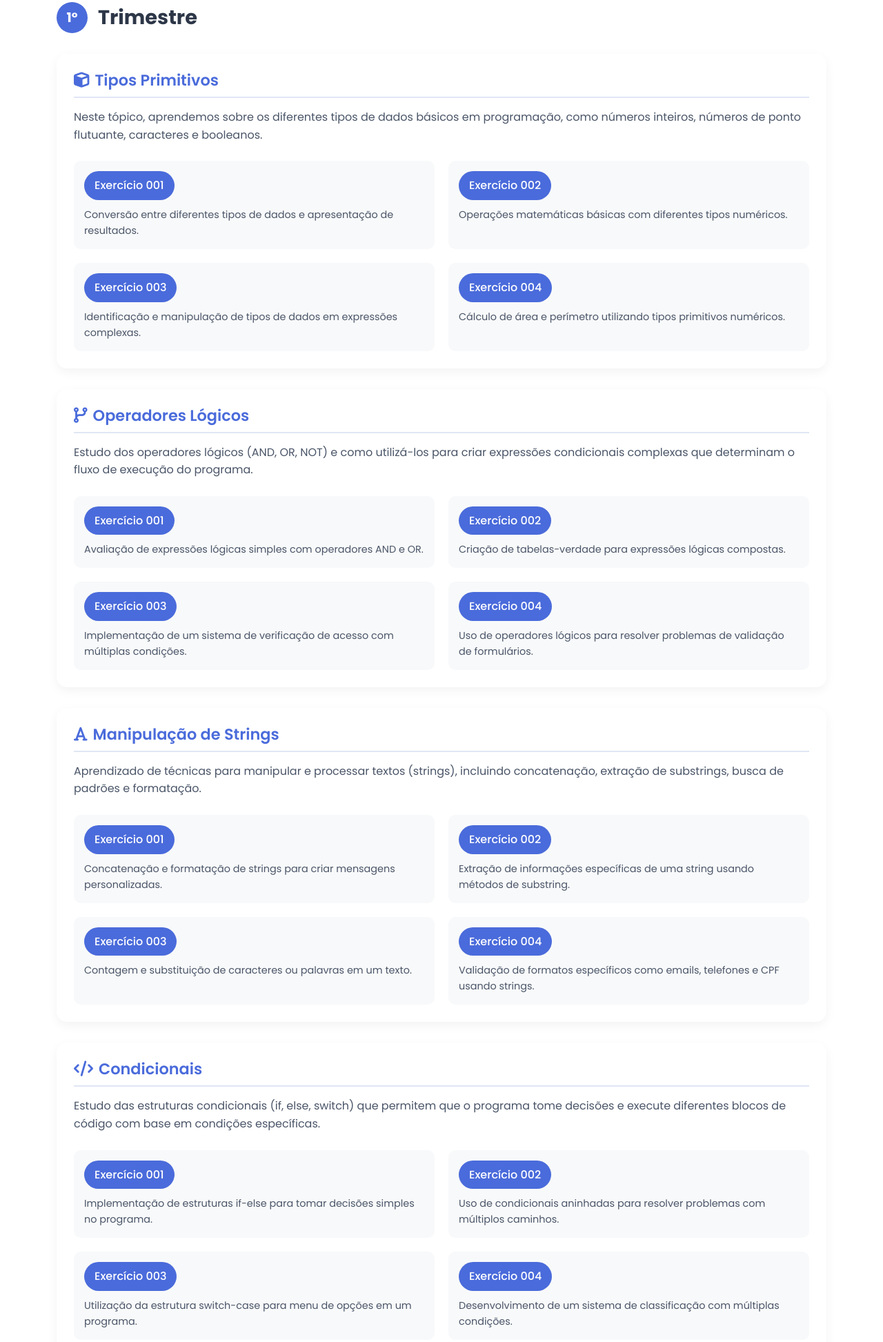
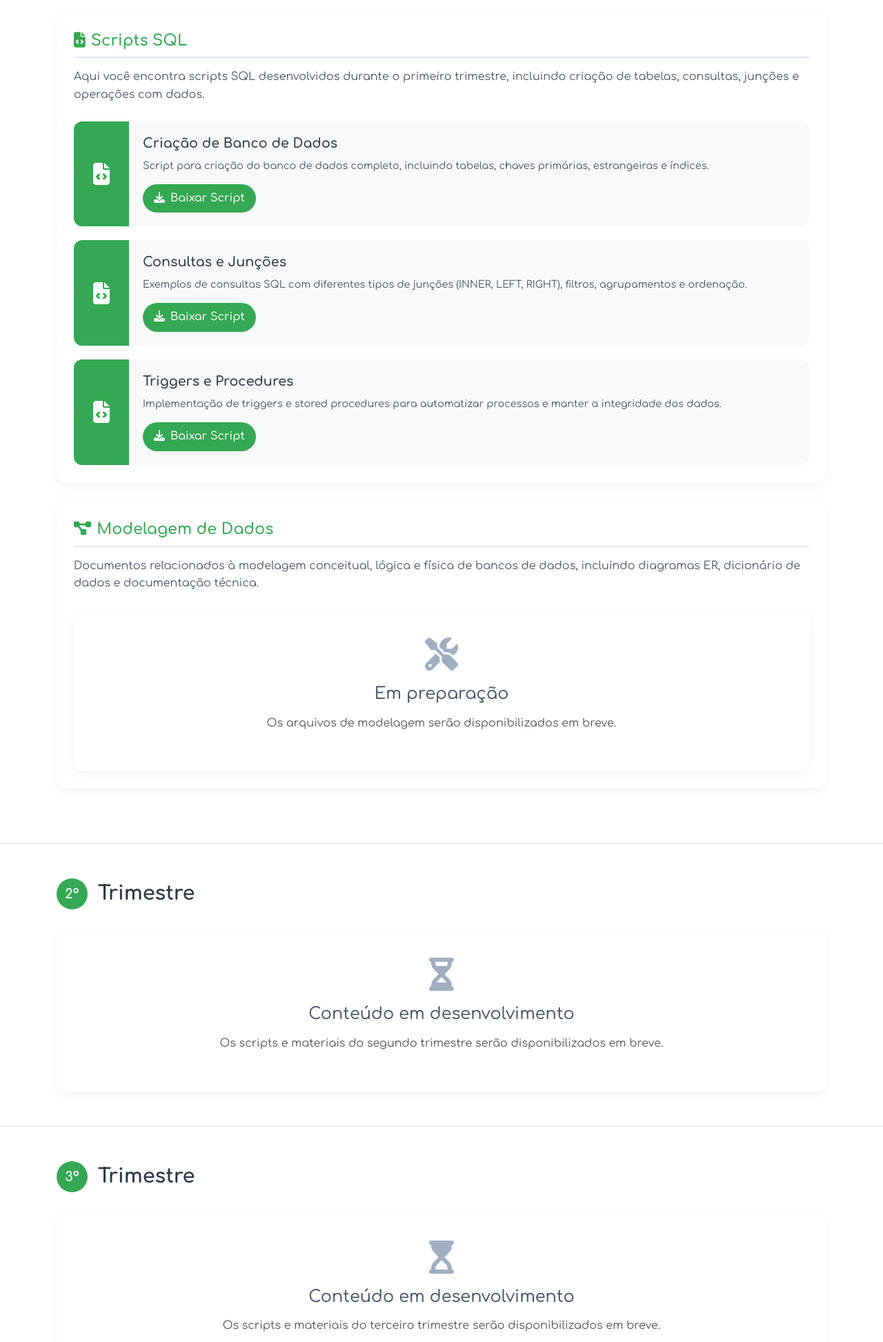
Before and after one commit to anajulia0405/Ana-Julia-, a plain HTML site: page sistemas.html in a window 1280 px wide. Shown: the part 753-2698 px from the top of the page at 69% size. Drawn offline with nearby package versions, Linux system fonts and the light colour scheme.

Commit message:
Update sistemas.html

```diff
--- a/sistemas.html
+++ b/sistemas.html
@@ -3,33 +3,36 @@
 <head>
     <meta charset="UTF-8">
     <meta name="viewport" content="width=device-width, initial-scale=1.0">
-    <title>Programação e Desenvolvimento de Sistemas</title>
+    <title>Banco de Dados</title>
     <!-- Bootstrap CSS -->
     <link rel="stylesheet" href="https://cdn.jsdelivr.net/npm/bootstrap@5.3.0/dist/css/bootstrap.min.css">
     <!-- Font Awesome para ícones -->
     <link rel="stylesheet" href="https://cdnjs.cloudflare.com/ajax/libs/font-awesome/6.4.0/css/all.min.css">
     <!-- Google Fonts -->
-    <link rel="stylesheet" href="https://fonts.googleapis.com/css2?family=Poppins:wght@300;400;500;600;700&display=swap">
+    <link rel="preconnect" href="https://fonts.googleapis.com">
+    <link rel="preconnect" href="https://fonts.gstatic.com" crossorigin>
+    <link href="https://fonts.googleapis.com/css2?family=Comfortaa:wght@300;400;500;600;700&family=Poppins:wght@300;400;500;600;700&display=swap" rel="stylesheet">
     <!-- CSS personalizado -->
-    <link rel="stylesheet" href="css/sistemas.css">
     <link rel="stylesheet" href="css/styles.css">
-
+    <link rel="stylesheet" href="css/banco-dados.css">
 </head>
 <body>
     <header class="fixed-top shadow-sm">
         <nav class="navbar navbar-expand-lg navbar-light">
             <div class="container">
-                <a class="navbar-brand fw-bold" href="index.html">Nome do Estudante</a>
+                <a class="navbar-brand fw-bold" href="index.html">
+                    <i class="fas fa-heart me-2"></i>Nome do Estudante
+                </a>
                 <button class="navbar-toggler" type="button" data-bs-toggle="collapse" data-bs-target="#navbarNav">
                     <span class="navbar-toggler-icon"></span>
                 </button>
                 <div class="collapse navbar-collapse justify-content-end" id="navbarNav">
                     <ul class="navbar-nav">
                         <li class="nav-item">
-                            <a href="sistemas.html" class="nav-link menu-item active"><i class="fas fa-laptop-code me-2"></i>Prog. Des. Sistemas</a>
+                            <a href="sistemas.html" class="nav-link menu-item"><i class="fas fa-laptop-code me-2"></i>Prog. Sistemas</a>
                         </li>
                         <li class="nav-item">
-                            <a href="banco-dados.html" class="nav-link menu-item"><i class="fas fa-database me-2"></i>Banco de Dados</a>
+                            <a href="banco-dados.html" class="nav-link menu-item active"><i class="fas fa-database me-2"></i>Banco de Dados</a>
                         </li>
                         <li class="nav-item">
                             <a href="#" class="nav-link menu-item"><i class="fas fa-mobile-alt me-2"></i>Prog. Mobile</a>
@@ -45,16 +48,21 @@
         <section class="discipline-intro">
             <div class="container text-center">
                 <div class="discipline-image-container">
-                    <img src="img/sistemas.jpg" alt="Programação e Desenvolvimento de Sistemas" class="discipline-image">
+                    <img src="img/bdados.jpg" alt="Banco de Dados" class="discipline-image">
+                    <div class="hearts-decoration">
+                        <i class="fas fa-heart"></i>
+                        <i class="fas fa-heart"></i>
+                        <i class="fas fa-heart"></i>
                     </div>
-                <h1 class="display-5 fw-bold mt-4">Programação no Desenvolvimento de Sistemas</h1>
+                </div>
+                <h1 class="display-5 fw-bold mt-4">Banco de Dados</h1>
                 <div class="row justify-content-center">
                     <div class="col-md-8">
                         <p class="lead">
-                            Esta disciplina aborda os fundamentos da programação de computadores e o desenvolvimento
-                            de sistemas, utilizando linguagens modernas e metodologias atuais. Exploramos desde
-                            conceitos básicos como tipos de dados e estruturas de controle até técnicas avançadas
-                            de desenvolvimento de software em Python.
+                            Esta disciplina aborda os fundamentos de bancos de dados, incluindo modelagem,
+                            normalização, linguagem SQL e administração de SGBDs. Aprenda a projetar, implementar e
+                            consultar bancos de dados relacionais, habilidades essenciais para o desenvolvimento
+                            de aplicações modernas e gestão eficiente de dados.
                         </p>
                     </div>
                 </div>
@@ -65,130 +73,80 @@
         <section class="trimester-section" id="trimestre1">
             <div class="container">
                 <h2 class="trimester-title">
-                    <span class="trimester-badge">1º</span> Trimestre
+                    <span class="trimester-badge bg-soft-green">1º</span> Trimestre
                 </h2>
 
-                <!-- Tópico: Tipos Primitivos -->
-                <div class="topic-container">
-                    <h3 class="topic-title"><i class="fas fa-cube me-2"></i>Tipos Primitivos</h3>
+                <!-- Scripts SQL para Download -->
+                <div class="topic-container card-green">
+                    <h3 class="topic-title"><i class="fas fa-file-code me-2"></i>Scripts SQL</h3>
                     <p class="topic-description">
-                        Neste tópico, aprendemos sobre os diferentes tipos de dados básicos em programação,
-                        como números inteiros, números de ponto flutuante, caracteres e booleanos.
+                        Aqui você encontra scripts SQL desenvolvidos durante o primeiro trimestre,
+                        incluindo criação de tabelas, consultas, junções e operações com dados.
                     </p>
 
-                    <div class="exercises-container">
-                        <div class="exercise-card">
-                            <a href="#" class="exercise-btn">Exercício 001</a>
-                            <p class="exercise-description">Conversão entre diferentes tipos de dados e apresentação de resultados.</p>
+                    <div class="download-container">
+                        <div class="download-card">
+                            <div class="file-icon bg-soft-green">
+                                <i class="fas fa-file-code"></i>
+                            </div>
+                            <div class="download-content">
+                                <h4>Criação de Banco de Dados</h4>
+                                <p class="download-description">
+                                    Script para criação do banco de dados completo, incluindo tabelas,
+                                    chaves primárias, estrangeiras e índices.
+                                </p>
+                                <a href="downloads/criacao_bd.sql" class="download-btn btn-green" download>
+                                    <i class="fas fa-download me-2"></i>Baixar Script
+                                </a>
+                            </div>
                         </div>
 
-                        <div class="exercise-card">
-                            <a href="#" class="exercise-btn">Exercício 002</a>
-                            <p class="exercise-description">Operações matemáticas básicas com diferentes tipos numéricos.</p>
+                        <div class="download-card">
+                            <div class="file-icon bg-soft-green">
+                                <i class="fas fa-file-code"></i>
+                            </div>
+                            <div class="download-content">
+                                <h4>Consultas e Junções</h4>
+                                <p class="download-description">
+                                    Exemplos de consultas SQL com diferentes tipos de junções (INNER, LEFT, RIGHT),
+                                    filtros, agrupamentos e ordenação.
+                                </p>
+                                <a href="downloads/consultas.sql" class="download-btn btn-green" download>
+                                    <i class="fas fa-download me-2"></i>Baixar Script
+                                </a>
+                            </div>
                         </div>
 
-                        <div class="exercise-card">
-                            <a href="#" class="exercise-btn">Exercício 003</a>
-                            <p class="exercise-description">Identificação e manipulação de tipos de dados em expressões complexas.</p>
+                        <div class="download-card">
+                            <div class="file-icon bg-soft-green">
+                                <i class="fas fa-file-code"></i>
                             </div>
-
-                        <div class="exercise-card">
-                            <a href="ex004.html" class="exercise-btn">Exercício 004</a>
-                            <p class="exercise-description">Cálculo de área e perímetro utilizando tipos primitivos numéricos.</p>
+                            <div class="download-content">
+                                <h4>Triggers e Procedures</h4>
+                                <p class="download-description">
+                                    Implementação de triggers e stored procedures para automatizar processos
+                                    e manter a integridade dos dados.
+                                </p>
+                                <a href="downloads/triggers_procedures.sql" class="download-btn btn-green" download>
+                                    <i class="fas fa-download me-2"></i>Baixar Script
+                                </a>
+                            </div>
                         </div>
                     </div>
                 </div>
 
-                <!-- Tópico: Operadores Lógicos -->
-                <div class="topic-container">
-                    <h3 class="topic-title"><i class="fas fa-code-branch me-2"></i>Operadores Lógicos</h3>
+                <!-- Modelagem de Dados -->
+                <div class="topic-container card-green">
+                    <h3 class="topic-title"><i class="fas fa-project-diagram me-2"></i>Modelagem de Dados</h3>
                     <p class="topic-description">
-                        Estudo dos operadores lógicos (AND, OR, NOT) e como utilizá-los para criar expressões
-                        condicionais complexas que determinam o fluxo de execução do programa.
+                        Documentos relacionados à modelagem conceitual, lógica e física de bancos de dados,
+                        incluindo diagramas ER, dicionário de dados e documentação técnica.
                     </p>
 
-                    <div class="exercises-container">
-                        <div class="exercise-card">
-                            <a href="#" class="exercise-btn">Exercício 001</a>
-                            <p class="exercise-description">Avaliação de expressões lógicas simples com operadores AND e OR.</p>
-                        </div>
-
-                        <div class="exercise-card">
-                            <a href="#" class="exercise-btn">Exercício 002</a>
-                            <p class="exercise-description">Criação de tabelas-verdade para expressões lógicas compostas.</p>
-                        </div>
-
-                        <div class="exercise-card">
-                            <a href="#" class="exercise-btn">Exercício 003</a>
-                            <p class="exercise-description">Implementação de um sistema de verificação de acesso com múltiplas condições.</p>
-                        </div>
-
-                        <div class="exercise-card">
-                            <a href="#" class="exercise-btn">Exercício 004</a>
-                            <p class="exercise-description">Uso de operadores lógicos para resolver problemas de validação de formulários.</p>
-                        </div>
-                    </div>
-                </div>
-
-                <!-- Tópico: Manipulação de Strings -->
-                <div class="topic-container">
-                    <h3 class="topic-title"><i class="fas fa-font me-2"></i>Manipulação de Strings</h3>
-                    <p class="topic-description">
-                        Aprendizado de técnicas para manipular e processar textos (strings), incluindo concatenação,
-                        extração de substrings, busca de padrões e formatação.
-                    </p>
-
-                    <div class="exercises-container">
-                        <div class="exercise-card">
-                            <a href="#" class="exercise-btn">Exercício 001</a>
-                            <p class="exercise-description">Concatenação e formatação de strings para criar mensagens personalizadas.</p>
-                        </div>
-
-                        <div class="exercise-card">
-                            <a href="#" class="exercise-btn">Exercício 002</a>
-                            <p class="exercise-description">Extração de informações específicas de uma string usando métodos de substring.</p>
-                        </div>
-
-                        <div class="exercise-card">
-                            <a href="#" class="exercise-btn">Exercício 003</a>
-                            <p class="exercise-description">Contagem e substituição de caracteres ou palavras em um texto.</p>
-                        </div>
-
-                        <div class="exercise-card">
-                            <a href="#" class="exercise-btn">Exercício 004</a>
-                            <p class="exercise-description">Validação de formatos específicos como emails, telefones e CPF usando strings.</p>
-                        </div>
-                    </div>
-                </div>
-
-                <!-- Tópico: Condicionais -->
-                <div class="topic-container">
-                    <h3 class="topic-title"><i class="fas fa-code me-2"></i>Condicionais</h3>
-                    <p class="topic-description">
-                        Estudo das estruturas condicionais (if, else, switch) que permitem que o programa tome
-                        decisões e execute diferentes blocos de código com base em condições específicas.
-                    </p>
-
-                    <div class="exercises-container">
-                        <div class="exercise-card">
-                            <a href="#" class="exercise-btn">Exercício 001</a>
-                            <p class="exercise-description">Implementação de estruturas if-else para tomar decisões simples no programa.</p>
-                        </div>
-
-                        <div class="exercise-card">
-                            <a href="#" class="exercise-btn">Exercício 002</a>
-                            <p class="exercise-description">Uso de condicionais aninhadas para resolver problemas com múltiplos caminhos.</p>
-                        </div>
-
-                        <div class="exercise-card">
-                            <a href="#" class="exercise-btn">Exercício 003</a>
-                            <p class="exercise-description">Utilização da estrutura switch-case para menu de opções em um programa.</p>
-                        </div>
-
-                        <div class="exercise-card">
-                            <a href="#" class="exercise-btn">Exercício 004</a>
-                            <p class="exercise-description">Desenvolvimento de um sistema de classificação com múltiplas condições.</p>
-                        </div>
+                    <div class="coming-soon-container">
+                        <i class="fas fa-tools coming-soon-icon"></i>
+                        <h3 class="coming-soon-text">Em preparação</h3>
+                        <p>Os arquivos de modelagem serão disponibilizados em breve.</p>
                     </div>
                 </div>
             </div>
@@ -198,12 +156,12 @@
         <section class="trimester-section" id="trimestre2">
             <div class="container">
                 <h2 class="trimester-title">
-                    <span class="trimester-badge">2º</span> Trimestre
+                    <span class="trimester-badge bg-soft-green">2º</span> Trimestre
                 </h2>
                 <div class="coming-soon-container">
                     <i class="fas fa-hourglass-half coming-soon-icon"></i>
                     <h3 class="coming-soon-text">Conteúdo em desenvolvimento</h3>
-                    <p>Os exercícios e materiais do segundo trimestre serão disponibilizados em breve.</p>
+                    <p>Os scripts e materiais do segundo trimestre serão disponibilizados em breve.</p>
                 </div>
             </div>
         </section>
@@ -212,12 +170,12 @@
         <section class="trimester-section" id="trimestre3">
             <div class="container">
                 <h2 class="trimester-title">
-                    <span class="trimester-badge">3º</span> Trimestre
+                    <span class="trimester-badge bg-soft-green">3º</span> Trimestre
                 </h2>
                 <div class="coming-soon-container">
                     <i class="fas fa-hourglass-start coming-soon-icon"></i>
                     <h3 class="coming-soon-text">Conteúdo em desenvolvimento</h3>
-                    <p>Os exercícios e materiais do terceiro trimestre serão disponibilizados em breve.</p>
+                    <p>Os scripts e materiais do terceiro trimestre serão disponibilizados em breve.</p>
                 </div>
             </div>
         </section>
@@ -225,12 +183,14 @@
 
     <footer>
         <div class="container">
+            <div class="footer-content">
                 <div class="text-center mb-4">
-                <h3>Conecte-se comigo</h3>
+                    <h3>Vamos conversar! <i class="fas fa-heart ms-2"></i></h3>
                     <div class="social-icons">
                         <a href="#" class="social-icon"><i class="fab fa-linkedin"></i></a>
                         <a href="#" class="social-icon"><i class="fab fa-github"></i></a>
                         <a href="#" class="social-icon"><i class="fab fa-instagram"></i></a>
+                        <a href="#" class="social-icon"><i class="fab fa-whatsapp"></i></a>
                     </div>
                 </div>
                 <div class="text-center">
@@ -238,7 +198,10 @@
                         <i class="fas fa-envelope me-2"></i>
                         <a href="mailto:aluno@escola.pr.gov.br">aluno@escola.pr.gov.br</a>
                     </p>
-                <p class="copyright">© 2025 Nome do Estudante. Todos os direitos reservados.</p>
+                    <p class="copyright">
+                        Feito com <i class="fas fa-heart" style="color: #ff6b8b;"></i> por Nome do Estudante © 2025
+                    </p>
+                </div>
             </div>
         </div>
     </footer>
@@ -246,4 +209,6 @@
     <!-- Bootstrap JS -->
     <script src="https://cdn.jsdelivr.net/npm/bootstrap@5.3.0/dist/js/bootstrap.bundle.min.js"></script>
 </body>
+</html>//cdn.jsdelivr.net/npm/bootstrap@5.3.0/dist/js/bootstrap.bundle.min.js"></script>
+</body>
 </html>
```
Lines whose indentation alone changed are shown as unchanged.
